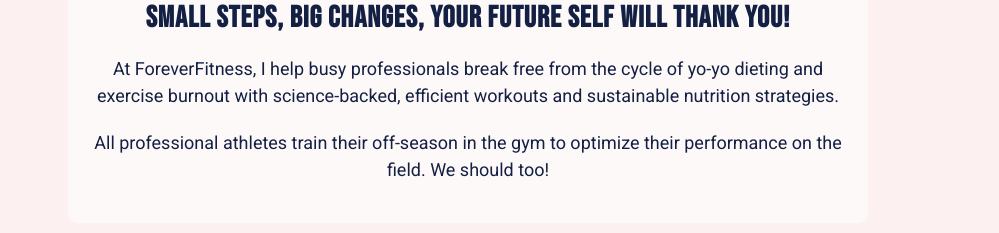
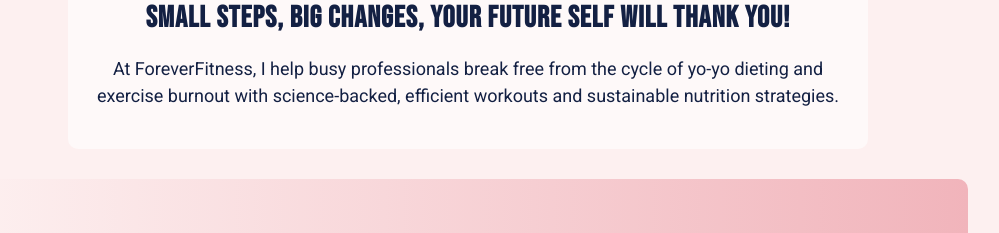
Before and after one commit to Barefootjiggy/TAJ-F, a React (Create React App) app: page / in a window 1280 px wide. Shown: the part 960-1193 px from the top of the page, without its empty margins (172-1171 px from the left). Built offline with nearby package versions, Linux system fonts and the light colour scheme; no server answers.

Commit message:
description change

```diff
--- a/src/pages/Home/Home.tsx
+++ b/src/pages/Home/Home.tsx
@@ -23,9 +23,6 @@
         <p className="description">
         At ForeverFitness, I help busy professionals break free from the cycle of yo-yo dieting and exercise burnout with science-backed, efficient workouts and sustainable nutrition strategies.
         </p>
-        <p className="description">
-          All professional athletes train their off-season in the gym to optimize their performance on the field. We should too!
-        </p>
       </div>
       </>
   );
```
